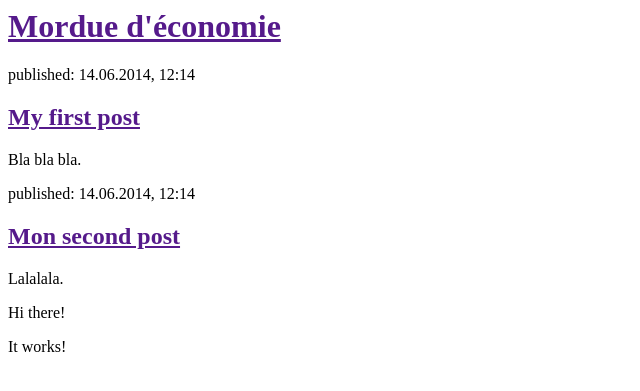
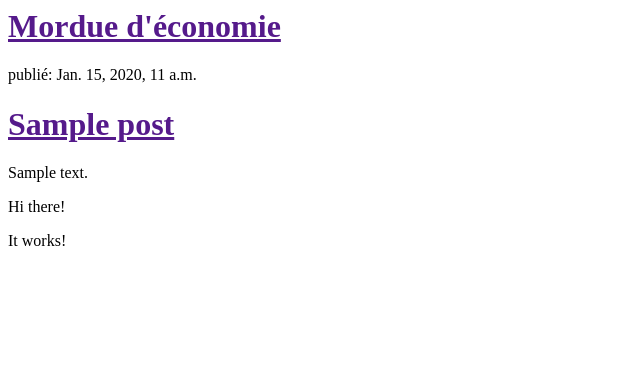
Before and after one commit to Constanceaa/my-first-blog, a Django app: template blog/templates/blog/post_list.html in a window 1280 px wide. Shown: the top 391 px of the page, without its empty margins (0-640 px from the left). Run offline with Django 3.2, Linux system fonts and the light colour scheme; the template is opened without the code that fills it: values that come from a table or form of the project are taken from there, others are empty; tables that the repository leaves empty hold one stand-in row (values such as "Sample post").

Commit message:
Modified templates to display posts from database.

```diff
--- a/blog/templates/blog/post_list.html
+++ b/blog/templates/blog/post_list.html
@@ -6,17 +6,13 @@
     <div>
       <H1><a href="">Mordue d'économie</a></h1>
     </div>
-    <div>
-      <p>published: 14.06.2014, 12:14</p>
-      <h2><a href="">My first post</a></h2>
-      <p>Bla bla bla.</p>
-    </div>
-
-    <div>
-      <p>published: 14.06.2014, 12:14</p>
-      <h2><a href="">Mon second post</a></h2>
-      <p>Lalalala.</p>
-        </div>
+      {% for post in posts %}
+      <div>
+        <p>publié: {{post.published_date }}</p>
+        <h1><a href="">{{ post.title }}</a></h1>
+        <p>{{ post.text|linebreaks }}</p>
+      </div>
+      {% endfor %}
     <p>Hi there!</p>
     <p>It works!</p>
   </body>
--- a/blog/views.py
+++ b/blog/views.py
@@ -1,4 +1,7 @@
 from django.shortcuts import render
+from django.utils import timezone
+from .models import Post
 
 def post_list(request):
-    return render(request, 'blog/post_list.html', {})
+    posts= Post.objects.filter(published_date__lte=timezone.now()).order_by("published_date")
+    return render(request, 'blog/post_list.html', {"posts": posts})
```
